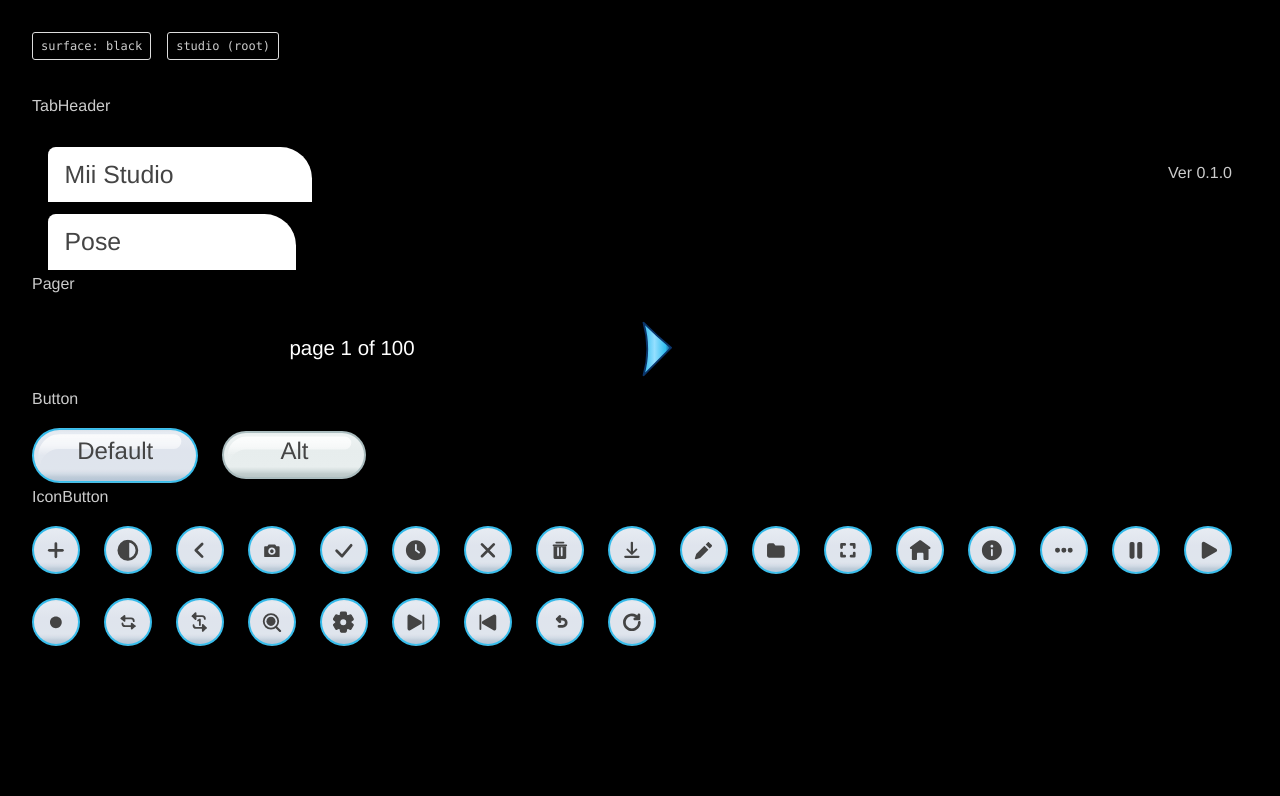
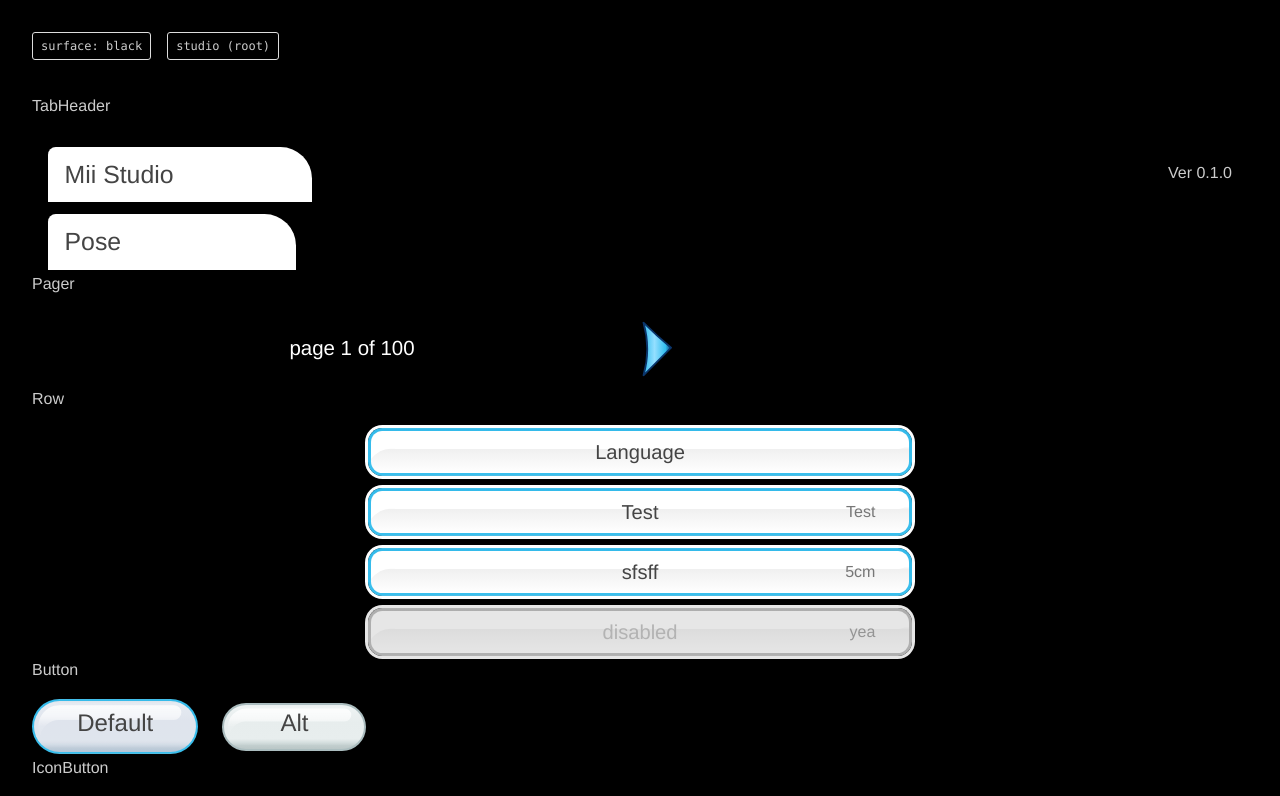
Before and after one commit to mathiiiiiis/mii-studio, a Vue app: page /kitchen in a window 1280 px wide. Shown: the top 796 px of the page. Built offline with nearby package versions, Linux system fonts and the light colour scheme.

Commit message:
feat(ui): add the setting row

```diff
--- /dev/null
+++ b/src/ui/controls/Row.vue
@@ -0,0 +1,106 @@
+<script setup>
+defineProps({
+  label: { type: String, required: true },
+  value: { type: String, default: "" },
+  disabled: { type: Boolean, default: false },
+});
+
+defineEmits(["click"]);
+</script>
+
+<template>
+  <button
+    class="row"
+    type="button"
+    :disabled="disabled"
+    @click="$emit('click', $event)"
+  >
+    <span class="label">{{ label }}</span>
+    <span v-if="value" class="value">{{ value }}</span>
+    <slot />
+  </button>
+</template>
+
+<style lang="scss" scoped>
+.row {
+  --row-edge: var(--control-edge-default);
+  --row-fill: linear-gradient(
+    to bottom,
+    var(--surface-control) 0 37%,
+    var(--surface-control-lo) 44%,
+    var(--surface-control)
+  );
+  --row-gloss: var(--surface-control);
+  --cap: calc(var(--control-height) * 0.5);
+  display: flex;
+  position: relative;
+  align-items: center;
+  gap: 1rem;
+  width: min(34rem, 100%);
+  min-height: var(--control-height);
+  margin-inline: auto;
+  padding: 0 calc(var(--control-height) * 0.7);
+  border: 3px solid transparent;
+  border-radius: calc(var(--control-height) * 0.3);
+  background:
+    var(--row-fill) padding-box,
+    var(--row-edge) border-box;
+  box-shadow: 0 0 0 3px var(--surface-control);
+  font: inherit;
+  font-size: calc(var(--control-height) * 0.42);
+  color: var(--ink-on-control);
+  cursor: pointer;
+
+  &::before {
+    content: "";
+    position: absolute;
+    inset: 0;
+    border-radius: inherit;
+    background: var(--row-gloss);
+    mask:
+      var(--row-gloss-start) left center / var(--cap) 100% no-repeat,
+      linear-gradient(#000 0 42%, transparent 0) center /
+        calc(100% - var(--cap) * 2) 100% no-repeat,
+      var(--row-gloss-end) right center / var(--cap) 100% no-repeat,
+      linear-gradient(#000 0 42%, transparent 0) center /
+        calc(100% - var(--cap) * 2) 100% no-repeat,
+      var(--row-gloss-end) right center / var(--cap) 100% no-repeat;
+    pointer-events: none;
+  }
+
+  .label {
+    flex: 1;
+    position: relative;
+    overflow: hidden;
+    text-align: center;
+    text-overflow: ellipsis;
+    white-space: nowrap;
+  }
+
+  .value {
+    position: absolute;
+    right: calc(var(--control-height) * 0.7);
+    color: var(--ink-soft);
+    font-size: var(--text-caption);
+  }
+
+  &:hover,
+  &:focus-visible {
+    --row-edge: var(--control-edge-active);
+    --row-fill: var(--control-fill-active);
+    --row-gloss: var(--control-gloss-active);
+  }
+
+  &:focus-visible {
+    outline: 2px solid var(--accent-glow);
+    outline-offset: 2px;
+  }
+
+  &:disabled {
+    filter: grayscale(1) contrast(0.5) brightness(1.2);
+    color: var(--ink-faint);
+    cursor: default;
+    pointer-events: none;
+  }
+}
+</style>
--- a/src/ui/theme/_palette.scss
+++ b/src/ui/theme/_palette.scss
@@ -16,6 +16,10 @@
 $blue-deep: #0a356b;
 $blue-mid: #2ba8e1;
 
+$violet-hi: #b4b4fd;
+$violet-lo: #a1a1ec;
+$violet-edge: #208efd;
+
 $btn-hi: #f9fbfc;
 $btn-lo: #dfe5ed;
 $btn-alt-lo: #d7e0e0;
--- a/src/ui/views/Kitchen.vue
+++ b/src/ui/views/Kitchen.vue
@@ -3,6 +3,7 @@
 import Button from "../controls/Button.vue";
 import IconButton from "../controls/IconButton.vue";
 import Pager from "../controls/Pager.vue";
+import Row from "../controls/Row.vue";
 import TabHeader from "../controls/TabHeader.vue";
 import { iconNames } from "../theme/icons/index.js";
 
@@ -35,6 +36,16 @@
       <Pager v-model:page="page" :pages="100" class="page">
         <span>page {{ page }} of 100</span>
       </Pager>
+    </section>
+
+    <section>
+      <h2>Row</h2>
+      <div class="rows">
+        <Row label="Language" />
+        <Row label="Test" value="Test" />
+        <Row label="sfsff" value="5cm" />
+        <Row label="disabled" value="yea" disabled />
+      </div>
     </section>
 
     <section>
@@ -96,6 +107,11 @@
   }
 }
 
+.rows {
+  display: grid;
+  gap: 0.75rem;
+}
+
 .pager {
   width: min(40rem, 100%);
 }
```
Also changed, not shown: src/ui/theme/_tokens.scss (+10 -0 lines), 1 other file (tests, documents, lock files or other folders).
